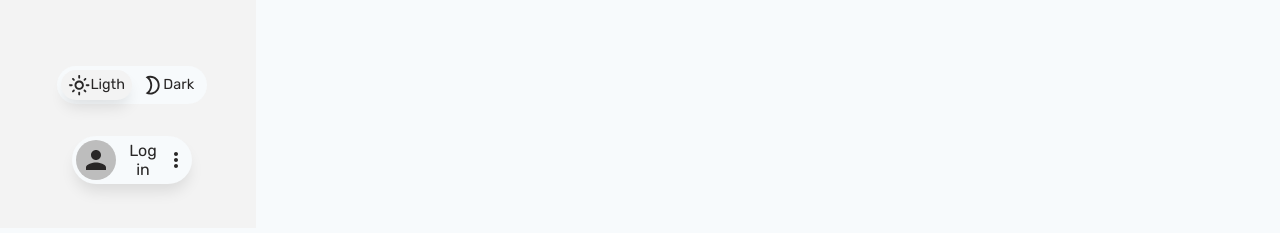
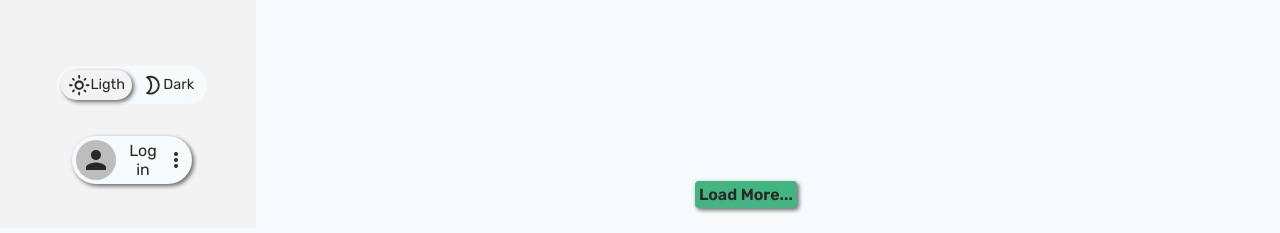
Before and after one commit to filiperak/fullstack-jobmarket-app, a React (Create React App) app in the folder client/: page / in a window 1280 px wide. Shown: the part 572-805 px from the top of the page. Built offline with nearby package versions, Linux system fonts and the light colour scheme; no server answers; a web font is replaced by a local one.

Commit message:
load more jobs component

```diff
--- a/client/src/components/jobsComponents/Search.tsx
+++ b/client/src/components/jobsComponents/Search.tsx
@@ -1,14 +1,20 @@
-import React, { useContext, useEffect, useState } from "react";
+import React, { useContext, useEffect, useRef, useState } from "react";
 import styles from "../../styles/jobs.module.css";
 import SearchOutlinedIcon from "@mui/icons-material/SearchOutlined";
 import TuneOutlinedIcon from "@mui/icons-material/TuneOutlined";
 import { JobContext } from "../../context/JobContext";
 import { getAllJobs } from "../../services/jobs/getAllJobs";
-import { FETCH_JOBS_REQUEST, FETCH_JOBS_SUCCESS, FETCH_JOBS_FAILURE } from "../../reducer/actions";
+import { FETCH_JOBS_REQUEST, FETCH_JOBS_SUCCESS, FETCH_JOBS_FAILURE, FETCH_JOBS_REPLACE_SUCCESS, EMPTY_JOBS } from "../../reducer/actions";
 import cityList from '../../assets/citys.json'
 import globalStyles from '../../styles/app.module.css'
+import { IJobsAction } from "../../interface/props";
 
-const Search = () => {
+interface SearchProps {
+  skip: number;
+  setSkip: React.Dispatch<React.SetStateAction<number>>;
+
+}
+const Search = ({skip,setSkip}:SearchProps) => {
   const {jobState,jobDispatch} = useContext(JobContext)
   const [showPanel, setShowPanel] = useState<boolean>(true);
   const [payRange, setPayRange] = useState<string>("0");
@@ -21,16 +27,15 @@ const Search = () => {
   });
 
 
-  const fetchJobs = async() => {
+  const fetchJobs = async(typeAction:IJobsAction['type']) => {
     try {
       jobDispatch({type:FETCH_JOBS_REQUEST});
-      const jobsData = await getAllJobs(searchParams.searchQuery,searchParams.city,searchParams.range,searchParams.sort);
+      const jobsData = await getAllJobs(searchParams.searchQuery,searchParams.city,searchParams.range,searchParams.sort,skip);
       if(jobsData.error){
         jobDispatch({type:FETCH_JOBS_FAILURE,payload:jobsData.error});
-        console.log(jobsData.error);
 
       }else{
-        jobDispatch({type:FETCH_JOBS_SUCCESS,payload:jobsData.jobs});
+        jobDispatch({type:typeAction,payload:jobsData.jobs});
         console.log(jobsData.jobs);
       }
     } catch (error: any) {
@@ -38,13 +43,22 @@ const Search = () => {
     }
   }
 
+  //dvaput se pozove fetchJobs, ovo ga sprecava
+  const initialRender = useRef(true);
   useEffect(() => {
-    fetchJobs()
-  },[])
+    if (initialRender.current) {
+      initialRender.current = false;
+      jobDispatch({type:EMPTY_JOBS})
+    } else {
+      fetchJobs(FETCH_JOBS_SUCCESS);
+    }
+  }, [skip]);
+
 
   const handleSubmit = (e:React.FormEvent) => {
     e.preventDefault()
-    fetchJobs()
+    setSkip(0)
+    fetchJobs(FETCH_JOBS_REPLACE_SUCCESS)
   }
   useEffect(() => {
     switch (selectedRangeOption) {
--- a/client/src/index.css
+++ b/client/src/index.css
@@ -12,8 +12,8 @@
   --app-border-radius:4px;
   --app-padding:4px;
   --app-margin:4px;
-  --app-border-shadow: 0 10px 15px -3px rgba(0, 0, 0, 0.1);
-  /* --app-border-shadow: 1px 1px 4px rgba(0, 0, 0, 0.3); */
+  /* --app-border-shadow: 0 10px 15px -3px rgba(0, 0, 0, 0.1); */
+  --app-border-shadow: 2px 2px 4px rgba(4, 4, 4, 0.6);
 }
 /* theme colors */
 [data-theme="light"] {
--- a/client/src/interface/props.ts
+++ b/client/src/interface/props.ts
@@ -22,7 +22,7 @@ export interface IUserAction {
 }
 
 export interface IJobsAction {
-  type:"FETCH_JOBS_REQUEST" | "CREATE_JOBS" | "FETCH_JOB_SUCCESS"| "FETCH_JOBS_SUCCESS" | "FETCH_JOBS_FAILURE" | "SHOW_INFO" | "HIDE_INFO";
+  type:"FETCH_JOBS_REQUEST" | "CREATE_JOBS" | "FETCH_JOB_SUCCESS"| "FETCH_JOBS_SUCCESS" | "FETCH_JOBS_FAILURE" | "SHOW_INFO" | "HIDE_INFO" | "FETCH_JOBS_REPLACE_SUCCESS"|"EMPTY_JOBS";
   payload?:any
 }
 
--- a/client/src/reducer/actions.ts
+++ b/client/src/reducer/actions.ts
@@ -7,6 +7,8 @@ export const UPDATE_USER = 'UPDATE_USER'
 export const FETCH_JOBS_REQUEST = 'FETCH_JOBS_REQUEST'
 export const FETCH_JOB_SUCCESS = 'FETCH_JOB_SUCCESS'
 export const FETCH_JOBS_SUCCESS= 'FETCH_JOBS_SUCCESS'
+export const FETCH_JOBS_REPLACE_SUCCESS= 'FETCH_JOBS_REPLACE_SUCCESS'
+export const EMPTY_JOBS= 'EMPTY_JOBS'
 export const FETCH_JOBS_FAILURE = 'FETCH_JOBS_FAILURE'
 export const SHOW_INFO = 'SHOW_INFO'
 export const HIDE_INFO = 'HIDE_INFO'
--- a/client/src/reducer/jobReducer.ts
+++ b/client/src/reducer/jobReducer.ts
@@ -1,6 +1,6 @@
 import { IJobsAction } from "../interface/props";
 import {IinitialState} from "../context/JobContext"
-import { FETCH_JOBS_REQUEST, FETCH_JOBS_SUCCESS,FETCH_JOB_SUCCESS, FETCH_JOBS_FAILURE, SHOW_INFO, HIDE_INFO } from "./actions";
+import { FETCH_JOBS_REQUEST, FETCH_JOBS_SUCCESS,FETCH_JOB_SUCCESS, FETCH_JOBS_FAILURE, SHOW_INFO, HIDE_INFO, FETCH_JOBS_REPLACE_SUCCESS, EMPTY_JOBS } from "./actions";
 
 export const jobReducer = (state: IinitialState, action: IJobsAction): IinitialState => {
     switch(action.type) {
@@ -21,7 +21,15 @@ export const jobReducer = (state: IinitialState, action: IJobsAction): IinitialS
       return {
         ...state,
         loading: false,
+         jobs:  [...state.jobs, ...action.payload],
+        error: null,
+      };
+    case FETCH_JOBS_REPLACE_SUCCESS:
+      return {
+        ...state,
+        loading: false,
         jobs: action.payload,
+
         error: null,
       };
     case FETCH_JOBS_FAILURE:
@@ -30,6 +38,13 @@ export const jobReducer = (state: IinitialState, action: IJobsAction): IinitialS
         loading: false,
         job: null,
         error: action.payload,
+      };
+    case EMPTY_JOBS:
+      return {
+        ...state,
+        loading: false,
+        jobs: [],
+        error: null,
       };
       case SHOW_INFO:
       return{
--- a/client/src/services/jobs/getAllJobs.ts
+++ b/client/src/services/jobs/getAllJobs.ts
@@ -1,14 +1,16 @@
 import { API_URL } from "../API"
 
-export const getAllJobs = async (searchQuery: string, city: string, range: string, sort: string) => {
+export const getAllJobs = async (searchQuery: string, city: string, range: string, sort: string, skip:number) => {
     try {
-        const response = await fetch(`${API_URL}/jobs?title=${searchQuery}&city=${city}&range=${range}&sort=${sort}`);
+        const response = await fetch(`${API_URL}/jobs?title=${searchQuery}&city=${city}&range=${range}&sort=${sort}&skip=${skip}&limit=${5}`);
         const result = await response.json()
-        //console.log(`Fetching jobs from: ${API_URL}/jobs?title=${searchQuery}&city=${city}&range=${range}&sort=${sort}`);
+        console.log(`Fetching jobs from: ${API_URL}/jobs?title=${searchQuery}&city=${city}&range=${range}&sort=${sort}&skip=${skip}&limit=${5}`);
 
         if(!response.ok){
             return {error :result.message || 'failed to fetch jobs'}
         }
+        console.log(result);
+
         return result
 
     } catch (error:any) {
--- a/client/src/styles/jobs.module.css
+++ b/client/src/styles/jobs.module.css
@@ -8,6 +8,8 @@
   display: grid;
   grid-template-columns: repeat(auto-fill, minmax(400px, 1fr));
   gap: var(--app-margin);
+  position: relative;
+  margin-bottom: 50px;
 }
 
 @media only screen and (min-width: 768px) {
@@ -28,6 +30,9 @@
   .panelBtn {
     flex-direction: column;
     margin-left: auto;
+  }
+  .loadMoreBtn{
+    transform: translate(50%);
   }
 }
 
@@ -50,6 +55,9 @@
     flex-direction: column;
     margin-left: auto;
   }
+  .loadMoreBtn{
+    transform: translate(-50%);
+  }
 }
 
 @media only screen and (max-width: 529px) {
@@ -69,6 +77,9 @@
     margin: var(--app-margin);
     padding: var(--app-padding);
     text-align: center;
+  }
+  .loadMoreBtn{
+    transform: translate(-50%);
   }
 }
 
@@ -204,3 +215,25 @@
   display: flex;
   align-items: center;
 }
+.loadMoreBtn{
+  position:fixed;
+  left: 50%;
+  bottom: 2%;
+  box-shadow: var(--app-border-shadow);
+  border-radius: var(--app-border-radius);
+  padding: var(--app-padding);
+  margin: var(--app-margin);
+  cursor: pointer;
+  background-color: var(--app-theme-color);
+  transition: all 0.2s ease;
+  display: flex;
+  align-items: center;
+  justify-content: space-between;
+  border: none;
+  font-weight: 600;
+}
+.loadMoreBtn:active{
+  background-color: darken(var(--app-theme-color), 10%);
+  /* transform: scale(0.98); */
+  box-shadow: 0 4px 8px rgba(0, 0, 0, 0.2);
+}
--- a/client/src/views/Jobs.tsx
+++ b/client/src/views/Jobs.tsx
@@ -12,16 +12,18 @@ import Error from '../components/Error'
 const Jobs = () => {
   const {jobState,jobDispatch} = useContext(JobContext)
   const {loading,error,jobs} = jobState
+  const [skip,setSkip] = useState<number>(0)
 
   return (
     <div className={`${globalStyles.views} ${styles.jobs}`}>
-      <Search/>
+      <Search skip={skip} setSkip={setSkip}/>
       {!loading ?
       <section className={styles.jobList}>
       {jobs && jobs.length > 0?
       jobs.map((job: IJobs) => (
         <Job key={job._id} data={job}/>
       )):null}
+      <div className={styles.loadMoreBtn} onClick={() => setSkip(skip + 5)}>Load More...</div>
     </section>
     :<Loading/>
     }
```
Also changed, not shown: client/src/reducer/userReducer.ts (+0 -21 lines), 1 other file (tests, documents, lock files or other folders).
